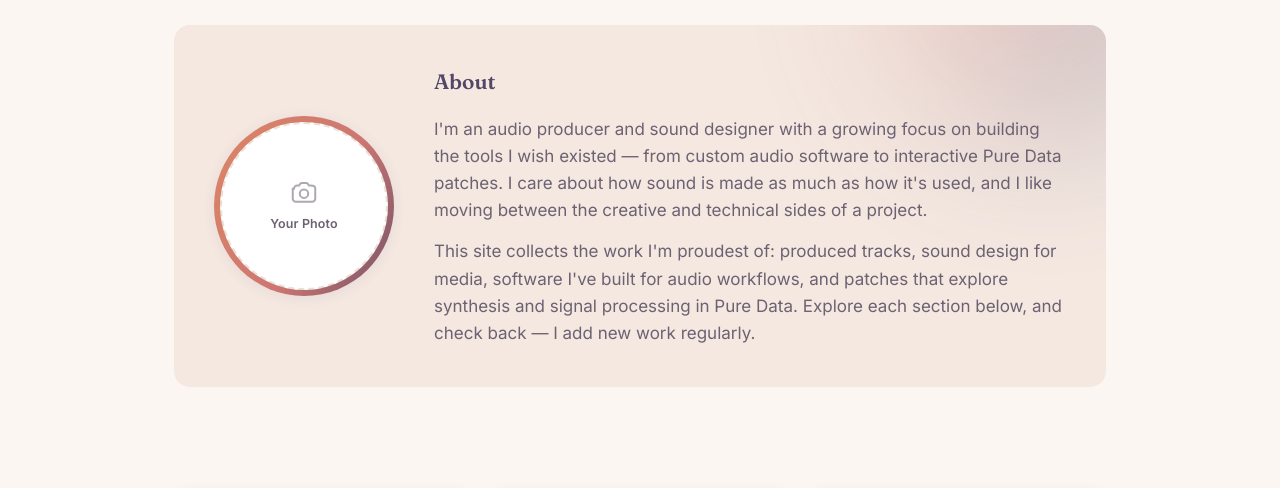
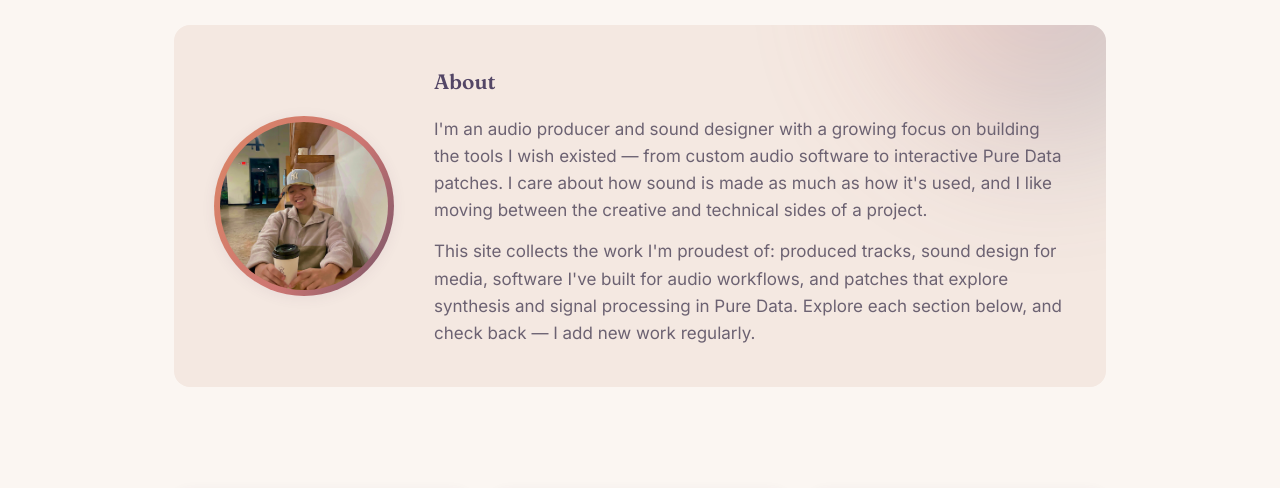
Before and after one commit to mramada22/marloramada-portfolio, a website: page index.html in a window 1280 px wide. Shown: the part 250-738 px from the top of the page. Drawn offline with Linux system fonts and the light colour scheme.

Commit message:
Add Profile Picture

```diff
--- a/index.html
+++ b/index.html
@@ -48,13 +48,7 @@
         -->
         <div class="bio-panel">
           <div class="photo-frame">
-            <div class="photo-placeholder">
-              <svg viewBox="0 0 24 24" fill="none" stroke="currentColor" stroke-width="1.6">
-                <path d="M4 8.5C4 7.12 5.12 6 6.5 6h1.6l.9-1.4c.28-.43.75-.6 1.2-.6h3.6c.45 0 .92.17 1.2.6l.9 1.4h1.6C19.88 6 21 7.12 21 8.5v8c0 1.38-1.12 2.5-2.5 2.5h-13A2.5 2.5 0 0 1 3 16.5v-8Z"/>
-                <circle cx="12" cy="12.5" r="3.4"/>
-              </svg>
-              <span>Your Photo</span>
-            </div>
+          <img src="assets/images/profile.jpg" alt="Marlo" />
           </div>
           <div class="bio-text">
             <h2>About</h2>
```
Also changed, not shown: assets/images/profile.jpg (added).
